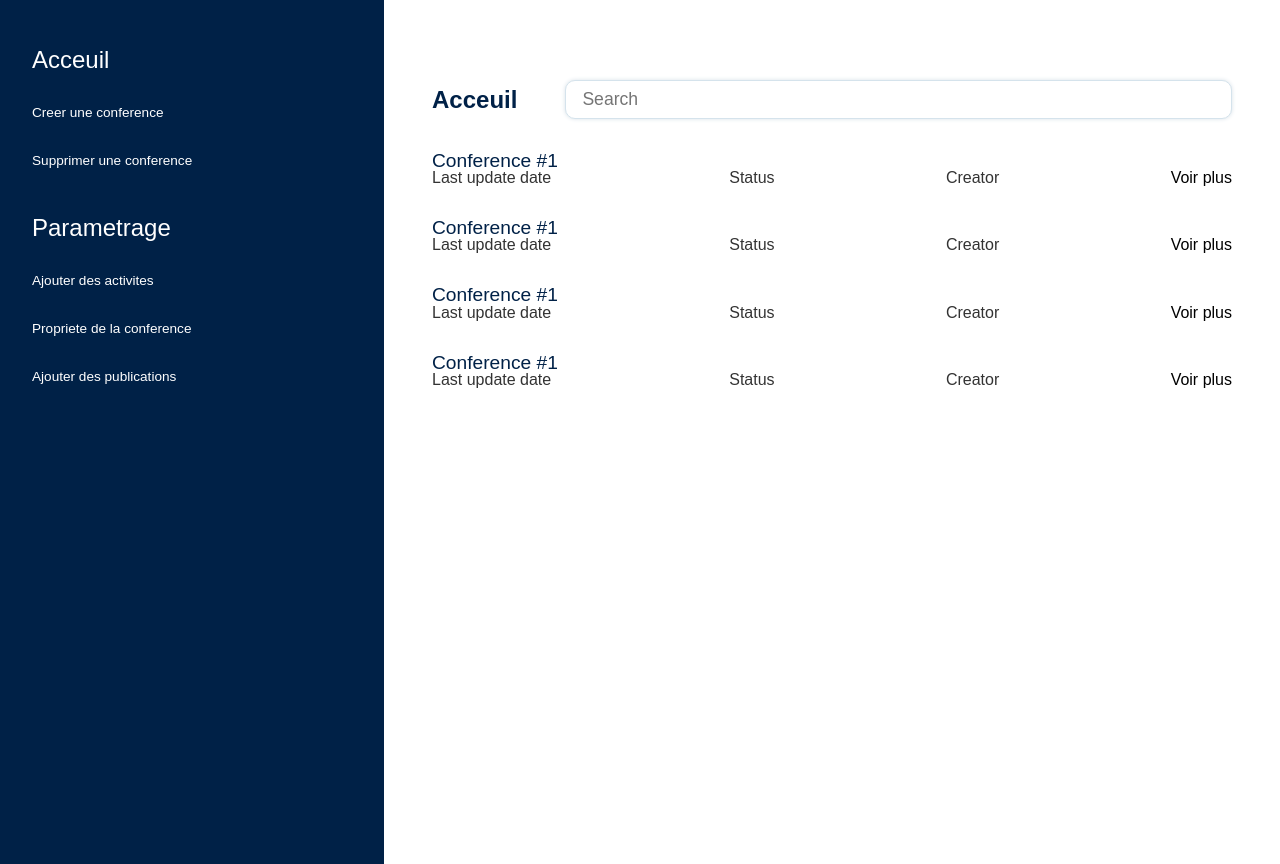
After one commit to tiffan-source/Conference_School_App, a PHP site: page /acceuil.php in a window 1280 px wide. The commit adds this page. Run offline with PHP 8.4, Linux system fonts and the light colour scheme.

Commit message:
page acceuil

```diff
--- a/Views/Style/Bases/base.css
+++ b/Views/Style/Bases/base.css
@@ -4,6 +4,7 @@ body{
 
 a{
     text-decoration: none;
+    color: inherit;
 }
 
 a:hover{
--- /dev/null
+++ b/Views/Style/Layouts/acceuil.layouts.css
@@ -0,0 +1,3 @@
+#acceuil{
+    padding: 5rem 3rem;
+}
--- /dev/null
+++ b/Views/Style/Modules/acceuil.css
@@ -0,0 +1,28 @@
+.acceuil-head{
+    display: flex;
+    justify-content: space-between;
+    gap: 3rem;
+    align-items: center;
+    margin-bottom: 2rem;
+}
+
+.acceuil-list-conference-element{
+    margin: 2rem 0;
+    display: flex;
+    justify-content: space-between;
+    align-items: flex-end;
+}
+
+.acceuil-list-conference-title{
+    display: flex;
+    flex-direction: column;
+}
+
+.acceuil-list-conference-name{
+    font-size: 1.2rem;
+    color: #002147;
+}
+
+.acceuil-list-conference-lastupdate, .acceuil-list-conference-status, .acceuil-list-conference-creator{
+    color: #333;
+}
--- a/Views/Style/Modules/input.css
+++ b/Views/Style/Modules/input.css
@@ -4,4 +4,5 @@
     font-size: 1.1rem;
     padding: 0.5rem 1rem;
     border-radius: 10px;
+    border: 1px solid #d5e3ec;
 }
--- a/Views/Style/Modules/title.css
+++ b/Views/Style/Modules/title.css
@@ -8,3 +8,9 @@
     color: #002147;
     text-align: center;
 }
+
+.acceuil-title{
+    font-weight: bold;
+    font-size: 1.5rem;
+    color : #002147;
+}
--- /dev/null
+++ b/Views/acceuil.php
@@ -0,0 +1,69 @@
+<!DOCTYPE html>
+<html lang="en">
+<head>
+    <meta charset="UTF-8">
+    <meta http-equiv="X-UA-Compatible" content="IE=edge">
+    <meta name="viewport" content="width=device-width, initial-scale=1.0">
+    <link rel="stylesheet" href="Style/Bases/reset.css">
+    <link rel="stylesheet" href="Style/Bases/base.css">
+    <link rel="stylesheet" href="Style/Modules/title.css">
+    <link rel="stylesheet" href="Style/Modules/input.css">
+    <link rel="stylesheet" href="Style/Modules/links.css">
+    <link rel="stylesheet" href="Style/Modules/acceuil.css">
+    <link rel="stylesheet" href="Style/Layouts/acceuil.layouts.css">
+
+    <title>Document</title>
+</head>
+<body>
+    <div id="content-app">
+        <?php include("panel.php") ?>
+
+        <div id="acceuil">
+            <div class="acceuil-head">
+                <h1 class="acceuil-title">Acceuil</h1>
+                <input type="search" class="input" placeholder="Search">
+            </div>
+            <div class="acceuil-conference">
+                <ul class="acceuil-list-conference">
+                    <li  class="acceuil-list-conference-element">
+                        <div class="acceuil-list-conference-title">
+                            <span class="acceuil-list-conference-name">Conference #1</span>
+                            <span class="acceuil-list-conference-lastupdate">Last update date</span>
+                        </div>
+                        <span class="acceuil-list-conference-status">Status</span>
+                        <span class="acceuil-list-conference-creator">Creator</span>
+                        <a href="#" class="acceuil-list-conference-showmore">Voir plus</a>
+                    </li>
+                    <li  class="acceuil-list-conference-element">
+                        <div class="acceuil-list-conference-title">
+                            <span class="acceuil-list-conference-name">Conference #1</span>
+                            <span class="acceuil-list-conference-lastupdate">Last update date</span>
+                        </div>
+                        <span class="acceuil-list-conference-status">Status</span>
+                        <span class="acceuil-list-conference-creator">Creator</span>
+                        <a href="#" class="acceuil-list-conference-showmore">Voir plus</a>
+                    </li>
+                    <li  class="acceuil-list-conference-element">
+                        <div class="acceuil-list-conference-title">
+                            <span class="acceuil-list-conference-name">Conference #1</span>
+                            <span class="acceuil-list-conference-lastupdate">Last update date</span>
+                        </div>
+                        <span class="acceuil-list-conference-status">Status</span>
+                        <span class="acceuil-list-conference-creator">Creator</span>
+                        <a href="#" class="acceuil-list-conference-showmore">Voir plus</a>
+                    </li>
+                    <li  class="acceuil-list-conference-element">
+                        <div class="acceuil-list-conference-title">
+                            <span class="acceuil-list-conference-name">Conference #1</span>
+                            <span class="acceuil-list-conference-lastupdate">Last update date</span>
+                        </div>
+                        <span class="acceuil-list-conference-status">Status</span>
+                        <span class="acceuil-list-conference-creator">Creator</span>
+                        <a href="#" class="acceuil-list-conference-showmore">Voir plus</a>
+                    </li>
+                </ul>
+            </div>
+        </div>
+    </div>
+</body>
+</html>
```
